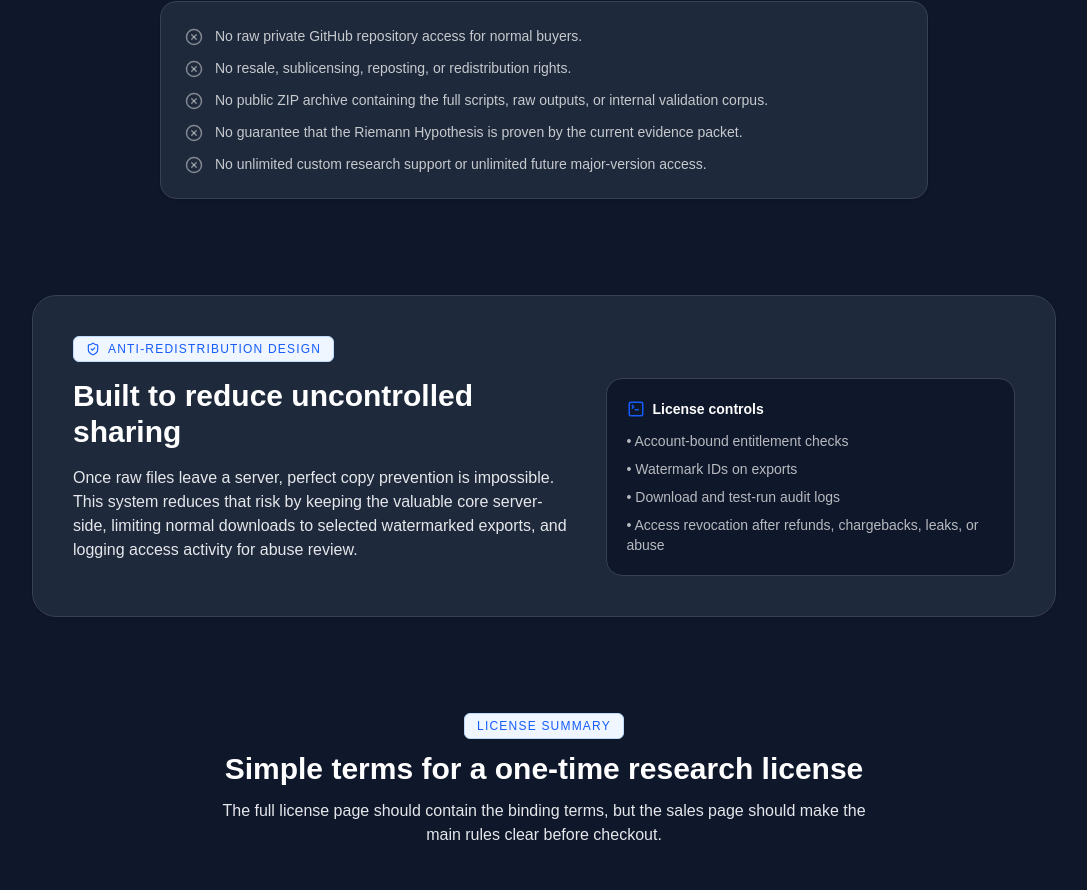
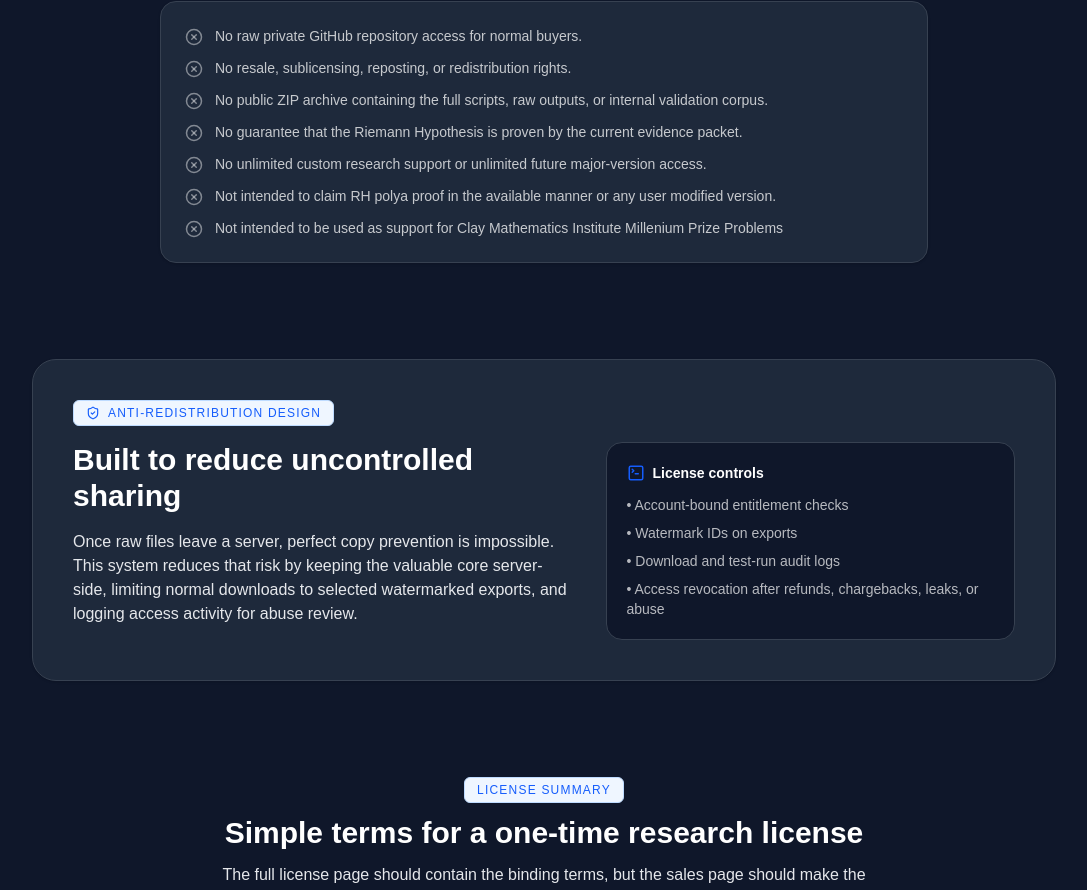
Before and after one commit to joe-syritamaria/predilytics-website, a Next.js app: page /gemla-zeta in a window 1280 px wide. Shown: the part 1966-2856 px from the top of the page, without its empty margins (96-1183 px from the left). Built offline with nearby package versions, Linux system fonts and the light colour scheme; no server answers.

Commit message:
Add GEMLA-Zeta public sales page

```diff
--- a/app/(mainpage)/gemla-zeta/page.tsx
+++ b/app/(mainpage)/gemla-zeta/page.tsx
@@ -222,6 +222,8 @@ export default function GemlaZetaPage() {
             <ExcludedItem>No public ZIP archive containing the full scripts, raw outputs, or internal validation corpus.</ExcludedItem>
             <ExcludedItem>No guarantee that the Riemann Hypothesis is proven by the current evidence packet.</ExcludedItem>
             <ExcludedItem>No unlimited custom research support or unlimited future major-version access.</ExcludedItem>
+            <ExcludedItem>Not intended to claim RH polya proof in the available manner or any user modified version.</ExcludedItem>
+            <ExcludedItem>Not intended to be used as support for Clay Mathematics Institute Millenium Prize Problems</ExcludedItem>
           </ul>
         </Card>
       </section>
```
